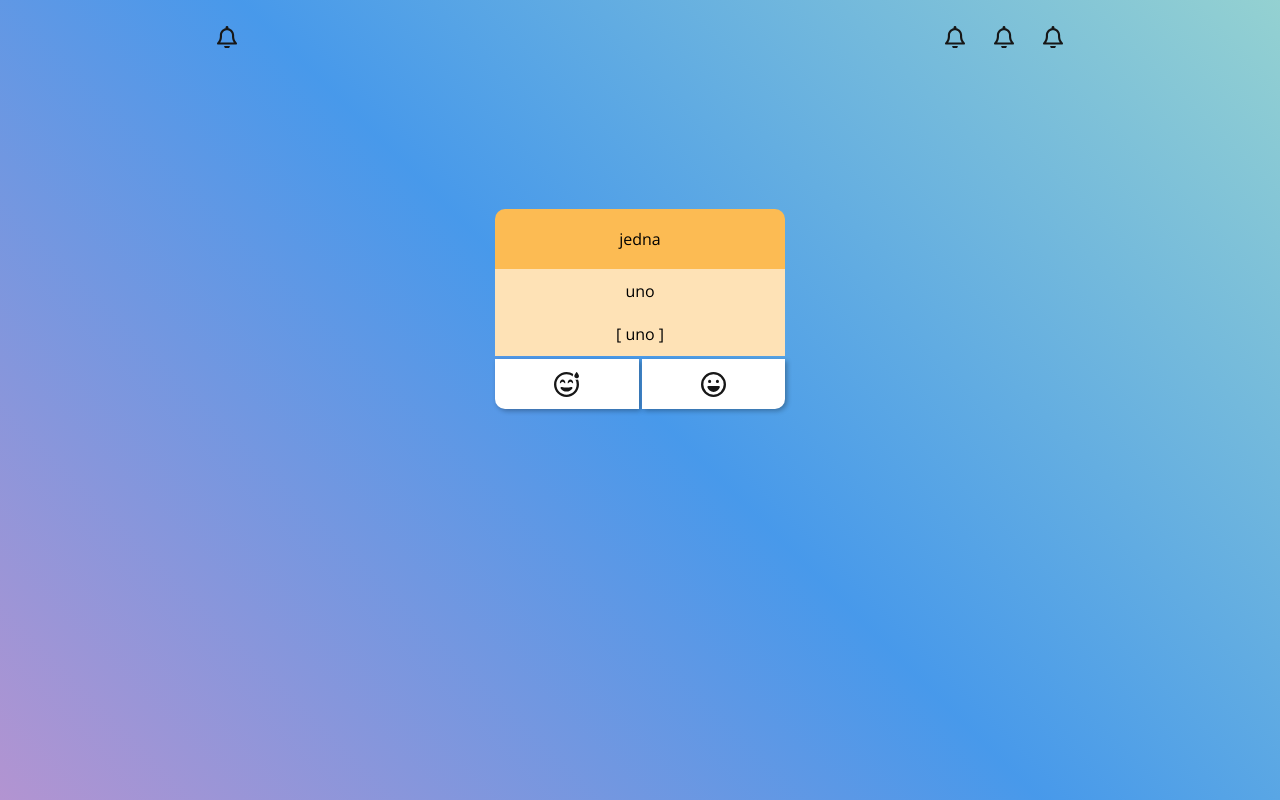
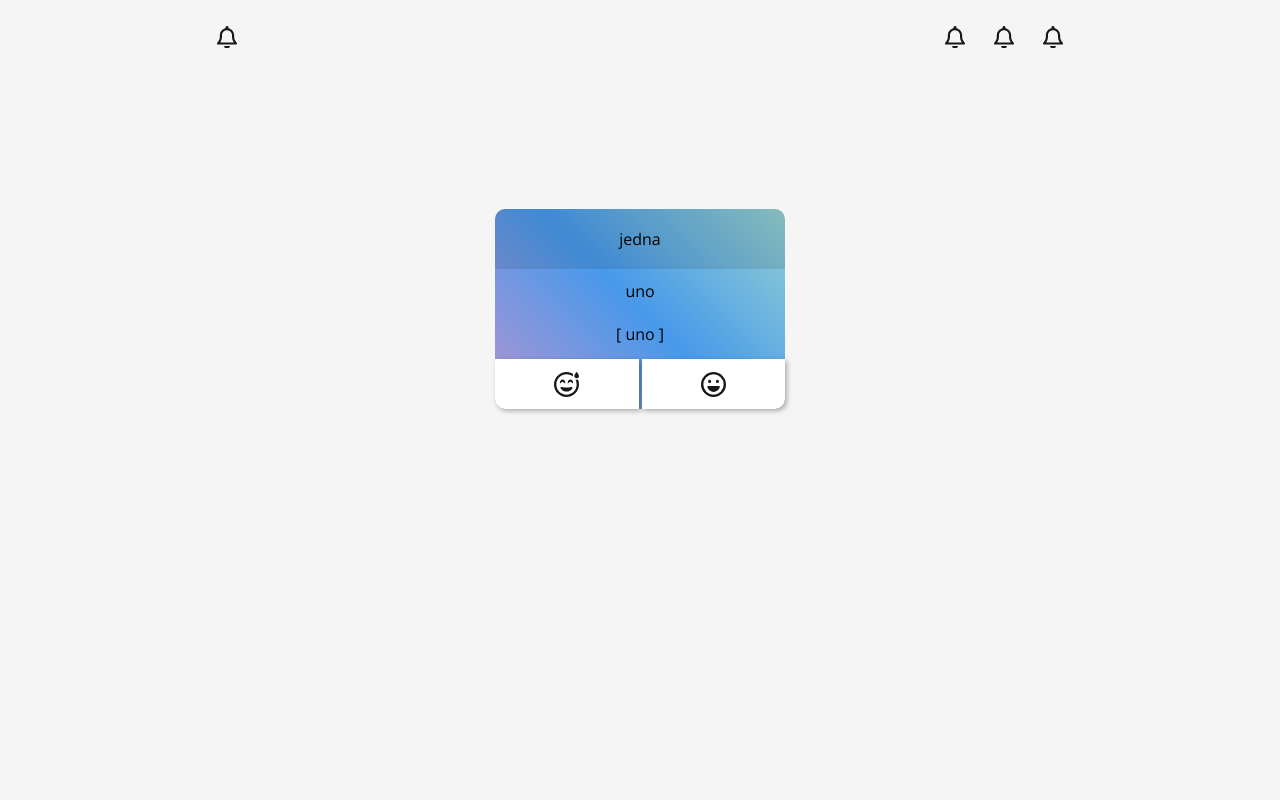
Before and after one commit to zdebar/018-Flash-Card-App, a React (Vite) app in the folder my-react-app/: page / in a window 1280 px wide. Built offline with nearby package versions, Linux system fonts and the light colour scheme.

Commit message:
Blue Card Variant

```diff
--- a/my-react-app/src/components/Card.css
+++ b/my-react-app/src/components/Card.css
@@ -10,6 +10,7 @@
     display: flex;
     flex-direction: column;
     justify-content: space-between;
+    background: linear-gradient(45deg, hsl(270, 40%, 70%), hsl(210, 80%, 60%), hsl(180, 40%, 70%));
 
 
     @media only screen and (max-width: 767px) {
@@ -23,12 +24,12 @@
     display: flex;
     flex-direction: column;
     justify-content: center;
-    background-color: var(--card-src-color);
+    backdrop-filter: brightness(90%);
     border-radius: var(--card-border-radius) var(--card-border-radius) 0px 0px;
 }
 
 .text__trg, .text__prn {
-    background-color: var(--card-color);
+    /* background-color: var(--card-color);   */
     flex: 1;
     display: flex;
     flex-direction: column;
--- a/my-react-app/src/index.css
+++ b/my-react-app/src/index.css
@@ -19,7 +19,7 @@ body {
   font-size: 16px; /* Base size for rem scaling */
   font-family: 'Open Sans', sans-serif;
   color: var(--text-color);
-  background: linear-gradient(45deg, hsl(270, 40%, 70%), hsl(210, 80%, 60%), hsl(180, 40%, 70%)); /* Pastel Purple, Vivid Blue, Pastel Teal */
+  background: rgb(245, 245, 245); /* Pastel Purple, Vivid Blue, Pastel Teal */
   min-width: 320px;
 }
 
```
